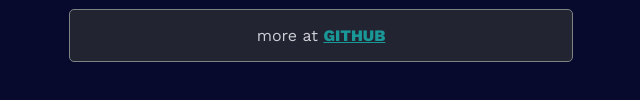
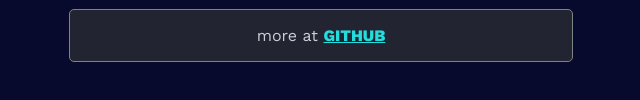
Before and after one commit to notshanxx/plainfolio, a website built with Vite: page index.html in a window 1280 px wide. Shown: the part 1049-1149 px from the top of the page, 319-959 px from the left. Built offline with nearby package versions, Linux system fonts and the light colour scheme.

Commit message:
change link color

```diff
--- a/styles.css
+++ b/styles.css
@@ -302,7 +302,7 @@
 }
 .more-repo a{
   font-weight: 800;
-  color: #1a9797;
+  color: #23DCDC;
 }
 
 /* MEDIA QUERIES */
```
